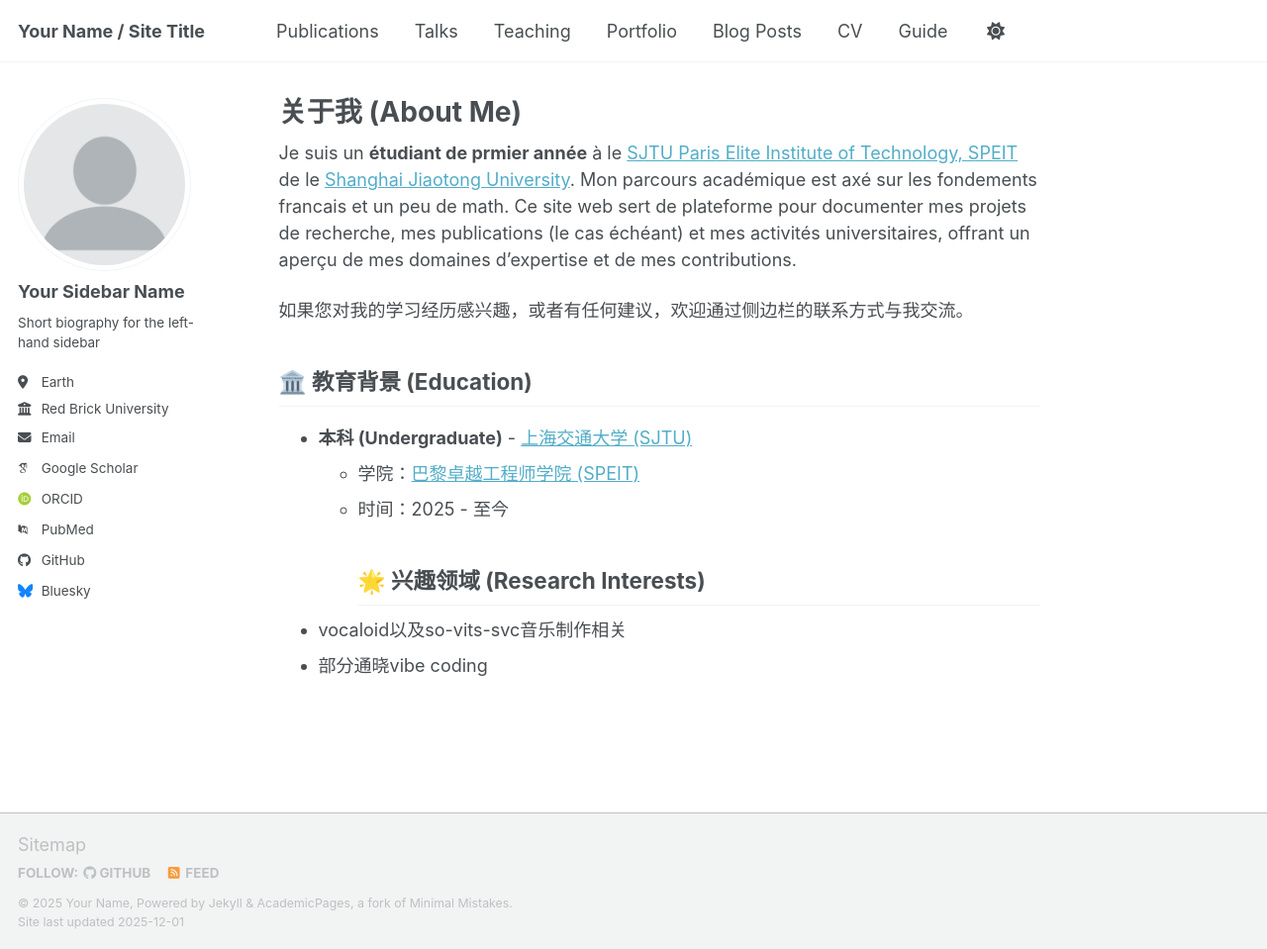
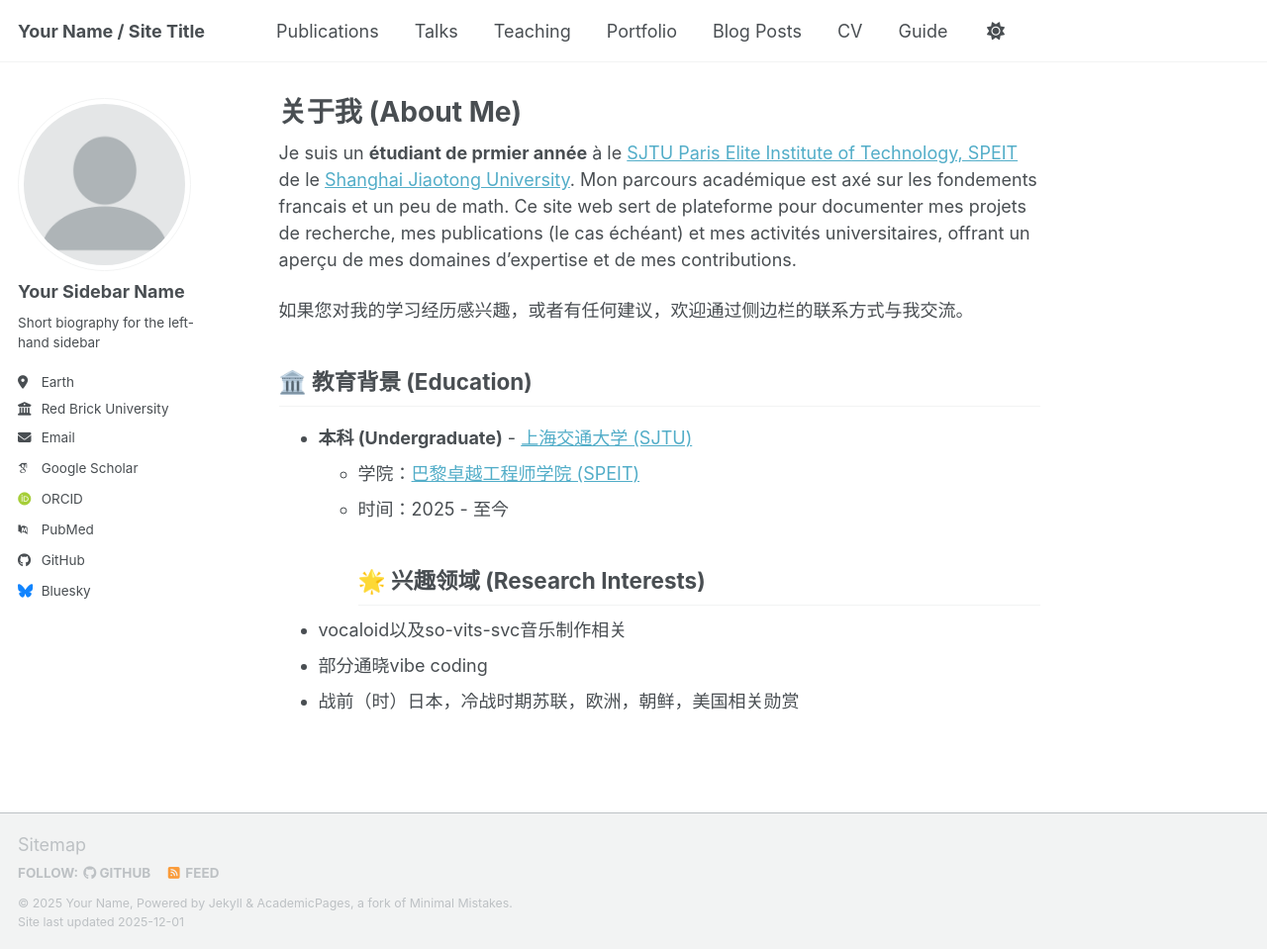
Before and after one commit to shushuyang231/shushuyang231.github.io, a Jekyll site: the page built from _pages/about.md, in a window 1280 px wide and 959 px high. Shown: the whole window at 99% size. Built offline with Jekyll 4.4.1, drawn with Linux system fonts in a browser that asks for light colours; some web fonts are replaced; a script bundle is joined from its source files by our own code; library files that are not in the unit come from our copies.

Commit message:
Update about.md

```diff
--- a/_pages/about.md
+++ b/_pages/about.md
@@ -22,3 +22,4 @@ Ce site web sert de plateforme pour documenter mes projets de recherche, mes pub
 
 * vocaloid以及so-vits-svc音乐制作相关
 * 部分通晓vibe coding
+* 战前（时）日本，冷战时期苏联，欧洲，朝鲜，美国相关勋赏
```
